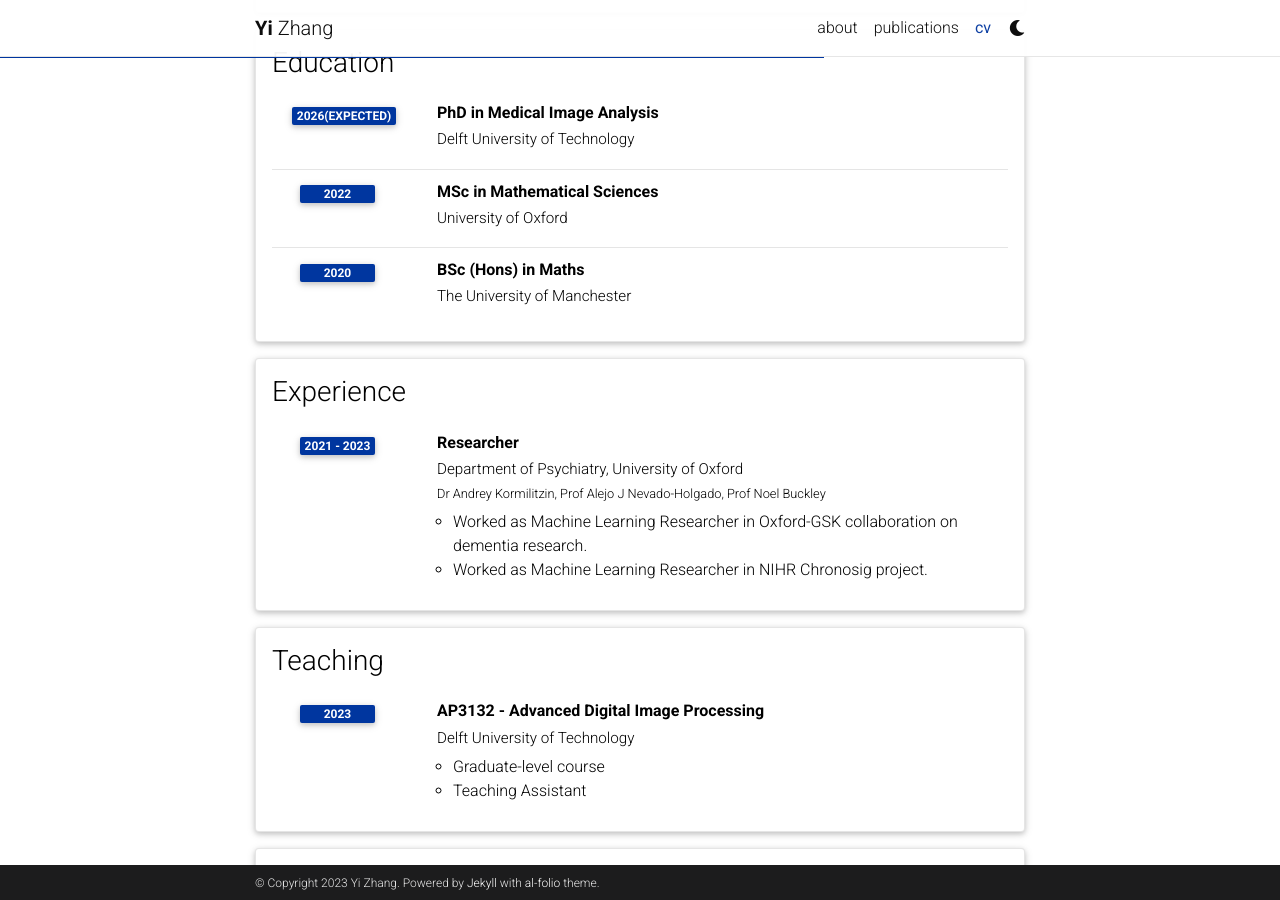
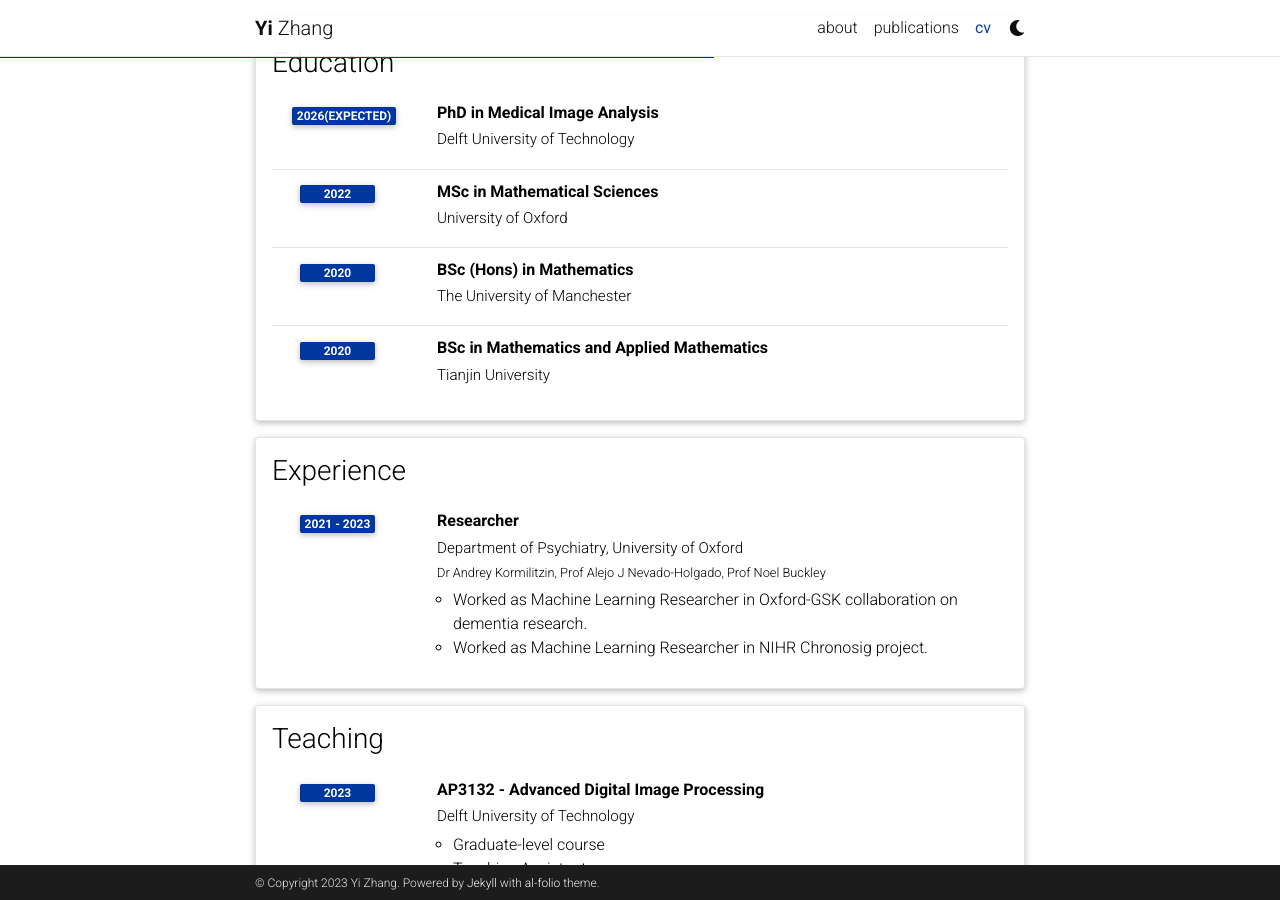
Before and after one commit to YiZhang025/YiZhang025.github.io, a Jekyll site: the page built from _pages/cv.md, in a window 1280 px wide and 900 px high, scrolled down 332 px. Built offline with Jekyll 4.4.1, drawn with Linux system fonts in a browser that asks for light colours; comment, search, counter and statistics services are not loaded; a style sheet for code colours, icons or effects is not loaded.

Commit message:
Update cv.yml

```diff
--- a/_data/cv.yml
+++ b/_data/cv.yml
@@ -18,10 +18,13 @@
       institution: University of Oxford
       year: 2022
 
-    - title: BSc (Hons) in Maths
+    - title: BSc (Hons) in Mathematics
       institution: The University of Manchester
       year: 2020
 
+    - title: BSc in Mathematics and Applied Mathematics
+      institution: Tianjin University
+      year: 2020
 
 - title: Experience
   type: time_table
```
